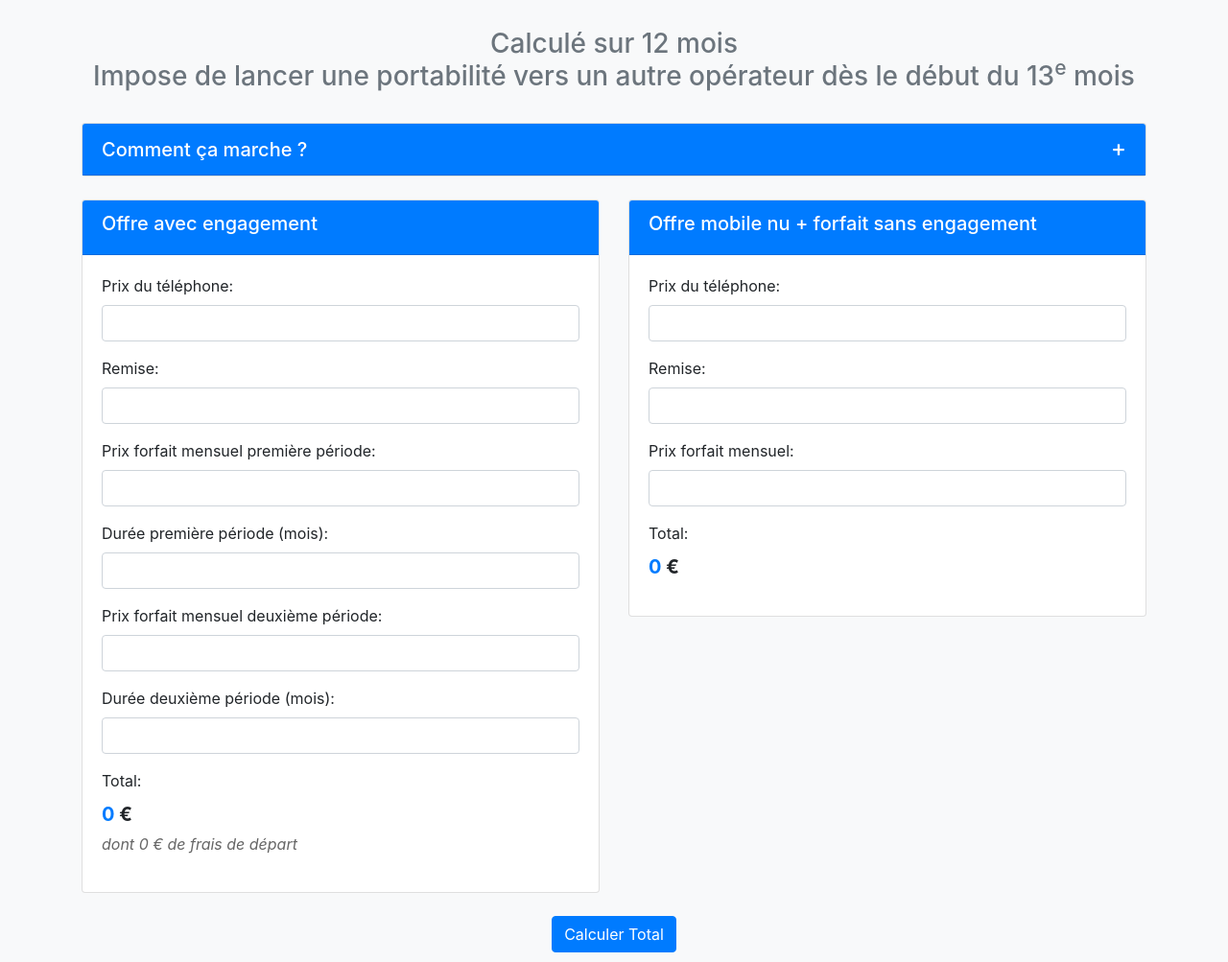
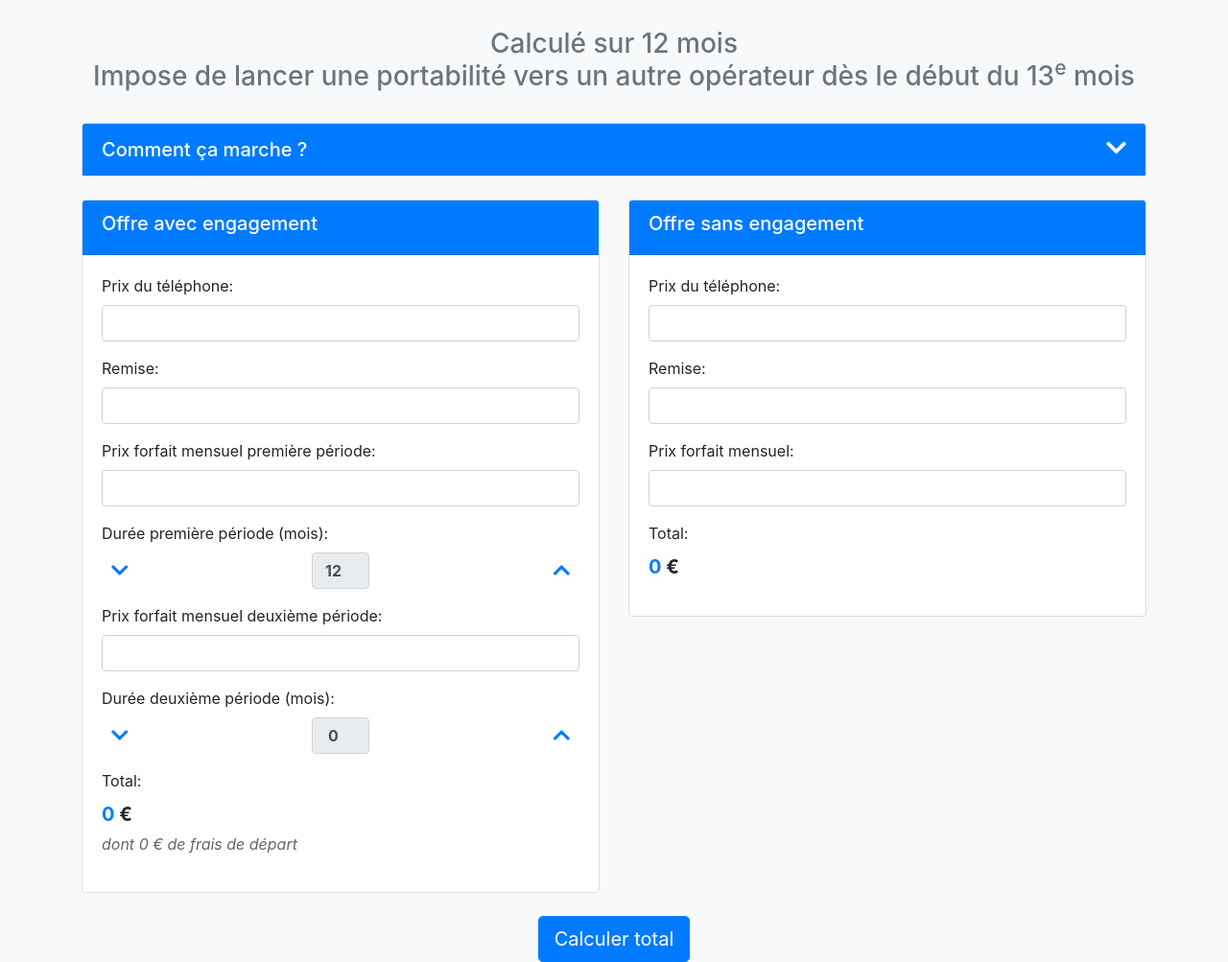
Before and after one commit to mrassol/calculateurchatel, a plain HTML site: page index.html in a window 1280 px wide. Shown: the part 75-1078 px from the top of the page at 96% size. Drawn offline with nearby package versions, Linux system fonts and the light colour scheme.

Commit message:
Update index.html
Corrections diverses (ajout animation, ajout de boutons + / -, utilisation de fontawesome

```diff
--- a/index.html
+++ b/index.html
@@ -1,13 +1,17 @@
 <!DOCTYPE html>
 <html lang="fr">
+
 <head>
     <meta charset="UTF-8">
     <meta name="viewport" content="width=device-width, initial-scale=1.0">
     <title>Comparaison des Offres</title>
     <link href="https://stackpath.bootstrapcdn.com/bootstrap/4.5.2/css/bootstrap.min.css" rel="stylesheet">
+    <!-- Inclure Font Awesome -->
+    <link href="https://cdnjs.cloudflare.com/ajax/libs/font-awesome/5.15.4/css/all.min.css" rel="stylesheet">
     <style>
         .moins-cher {
-            background-color: #ccffcc; /* Vert clair */
+            background-color: #ccffcc;
+            /* Vert clair */
         }
 
         .total-container {
@@ -22,13 +26,15 @@
         }
 
         .total {
-            color: #007bff; /* Couleur bleue pour le total */
+            color: #007bff;
+            /* Couleur bleue pour le total */
         }
 
         .total-difference {
             font-size: 1.5rem;
             font-weight: bold;
-            color: #28a745; /* Couleur verte pour le total le moins cher */
+            color: #28a745;
+            /* Couleur verte pour le total le moins cher */
         }
 
         .toggle-icon {
@@ -44,8 +50,52 @@
         .expanded .toggle-icon {
             transform: rotate(180deg);
         }
+
+        .duration-container {
+            display: flex;
+            align-items: center;
+            justify-content: space-between;
+        }
+
+        .duration-container input {
+            width: 60px;
+            text-align: center;
+            appearance: none;
+            background-color: white;
+            /* Couleur de fond blanche */
+            border: 1px solid #ced4da;
+            cursor: default;
+            font-weight: bold;
+            color: #495057;
+        }
+
+        .duration-container .btn {
+            padding: 0 10px;
+            font-size: 1.25rem;
+            border: none;
+            background-color: transparent;
+            cursor: pointer;
+            outline: none;
+            transition: background-color 0.3s, border-color 0.3s;
+        }
+
+        .duration-container .btn:hover {
+            background-color: #f0f0f0;
+            border-color: #007bff;
+        }
+
+        /* Afficher en permanence la scrollbar */
+        body {
+            overflow-y: scroll;
+        }
+
+        /* Animation pour la section repliable */
+        .collapsing {
+            transition: height 0.5s ease;
+        }
     </style>
 </head>
+
 <body class="bg-light">
 
     <div class="container mt-4">
@@ -58,36 +108,28 @@
                 <h2 class="h5 mb-0">
                     <a class="text-white d-flex justify-content-between align-items-center" data-toggle="collapse" href="#collapseExample" role="button" aria-expanded="false" aria-controls="collapseExample">
                         Comment ça marche ?
-                    <span class="toggle-icon" id="toggleIcon">+</span>
+                        <span class="toggle-icon" id="toggleIcon"><i class="fas fa-chevron-down"></i></span>
                     </a>
                 </h2>
             </div>
             <div class="collapse" id="collapseExample">
                 <div class="card-body">
-                <h3>
-                    Voici quelques exemples
-                </h3>
-                <p>
-                    Pour un opérateur qui augmente le prix après les 12 premiers mois (SFR par exemple) :
-                </p>
+                    <h3>Voici quelques exemples</h3>
+                    <p>Pour un opérateur qui augmente le prix après les 12 premiers mois (SFR par exemple) :</p>
                     <ul>
                         <li><strong>Prix première période :</strong> Prix année 1</li>
                         <li><strong>Durée :</strong> 12 mois</li>
                         <li><strong>Prix deuxième période :</strong> Prix année 2</li>
                         <li><strong>Durée :</strong> 0 mois</li>
                     </ul>
-                <p>
-                    Pour un prix constant sur les 24 mois :
-                </p>
+                    <p>Pour un prix constant sur les 24 mois :</p>
                     <ul>
                         <li><strong>Prix première période :</strong> Prix année 1</li>
                         <li><strong>Durée :</strong> 12 mois</li>
                         <li><strong>Prix deuxième période :</strong> Prix année 1</li>
                         <li><strong>Durée :</strong> 0 mois</li>
                     </ul>
-                <p>
-                    Pour un prix qui augmente au bout de 6 mois (Orange par exemple) :
-                </p>
+                    <p>Pour un prix qui augmente au bout de 6 mois (Orange par exemple) :</p>
                     <ul>
                         <li><strong>Prix première période :</strong> Prix 6 premiers mois</li>
                         <li><strong>Durée :</strong> 6 mois</li>
@@ -120,16 +162,32 @@
                                 <input type="number" class="form-control" id="prixForfait1Periode1">
                             </div>
                             <div class="form-group">
-                            <label for="dureePeriode1_1">Durée première période (mois):</label>
-                            <input type="number" class="form-control" id="dureePeriode1_1">
+                                <label>Durée première période (mois):</label>
+                                <div class="duration-container">
+                                    <button type="button" class="btn btn-outline-primary" id="decrement1" onclick="decrementValue('dureePeriode1_1', 'dureePeriode2_1')">
+                                        <i class="fas fa-chevron-down"></i>
+                                    </button>
+                                    <input type="number" class="form-control" id="dureePeriode1_1" value="12" readonly>
+                                    <button type="button" class="btn btn-outline-primary" id="increment1" onclick="incrementValue('dureePeriode1_1', 'dureePeriode2_1')">
+                                        <i class="fas fa-chevron-up"></i>
+                                    </button>
+                                </div>
                             </div>
                             <div class="form-group">
                                 <label for="prixForfait2Periode1">Prix forfait mensuel deuxième période:</label>
                                 <input type="number" class="form-control" id="prixForfait2Periode1">
                             </div>
                             <div class="form-group">
-                            <label for="dureePeriode2_1">Durée deuxième période (mois):</label>
-                            <input type="number" class="form-control" id="dureePeriode2_1">
+                                <label>Durée deuxième période (mois):</label>
+                                <div class="duration-container">
+                                    <button type="button" class="btn btn-outline-primary" id="decrement2" onclick="decrementValue('dureePeriode2_1', 'dureePeriode1_1')">
+                                        <i class="fas fa-chevron-down"></i>
+                                    </button>
+                                    <input type="number" class="form-control" id="dureePeriode2_1" value="0" readonly>
+                                    <button type="button" class="btn btn-outline-primary" id="increment2" onclick="incrementValue('dureePeriode2_1', 'dureePeriode1_1')">
+                                        <i class="fas fa-chevron-up"></i>
+                                    </button>
+                                </div>
                             </div>
                             <div class="form-group">
                                 <label>Total:</label>
@@ -148,7 +206,7 @@
             <div class="col-md-6 mb-4">
                 <div class="card" id="offre2">
                     <div class="card-header bg-primary text-white">
-                    <h2 class="h5">Offre mobile nu + forfait sans engagement</h2>
+                        <h2 class="h5">Offre sans engagement</h2>
                     </div>
                     <div class="card-body">
                         <form>
@@ -170,31 +228,48 @@
                                     <span id="total2" class="total">0</span> €
                                 </div>
                             </div>
+                            <div id="erreur2" class="text-danger"></div>
                         </form>
                     </div>
                 </div>
             </div>
         </div>
 
+        <!-- Bouton de calcul des totaux -->
         <div class="text-center">
-        <button class="btn btn-primary" onclick="calculerTotal()">Calculer Total</button>
+            <button type="button" class="btn btn-primary btn-lg" onclick="calculateTotals()">Calculer total</button>
         </div>
     </div>
 
     <script src="https://code.jquery.com/jquery-3.5.1.slim.min.js"></script>
-<script src="https://cdn.jsdelivr.net/npm/bootstrap@4.5.2/dist/js/bootstrap.bundle.min.js"></script>
+    <script src="https://cdn.jsdelivr.net/npm/@popperjs/core@2.9.2/dist/umd/popper.min.js"></script>
+    <script src="https://stackpath.bootstrapcdn.com/bootstrap/4.5.2/js/bootstrap.min.js"></script>
     <script>
-    function calculerTotal() {
-        // Réinitialisation des messages d'erreur et des styles
-        document.getElementById('erreur1').textContent = "";
+        function decrementValue(id1, id2) {
+            const input1 = document.getElementById(id1);
+            const input2 = document.getElementById(id2);
+            let value1 = parseInt(input1.value);
+            let value2 = parseInt(input2.value);
 
-        // Réinitialisation des couleurs des totaux
-        document.getElementById('total1').classList.remove('total-difference');
-        document.getElementById('total2').classList.remove('total-difference');
-        document.getElementById('offre1').classList.remove('moins-cher');
-        document.getElementById('offre2').classList.remove('moins-cher');
+            if (value1 > 0) {
+                input1.value = --value1;
+                input2.value = ++value2;
+            }
+        }
 
-        // Récupération des valeurs pour l'offre 1
+        function incrementValue(id1, id2) {
+            const input1 = document.getElementById(id1);
+            const input2 = document.getElementById(id2);
+            let value1 = parseInt(input1.value);
+            let value2 = parseInt(input2.value);
+
+            if (value2 > 0) {
+                input1.value = ++value1;
+                input2.value = --value2;
+            }
+        }
+
+        function calculateTotals() {
             const prixTel1 = parseFloat(document.getElementById('prixTel1').value) || 0;
             const remise1 = parseFloat(document.getElementById('remise1').value) || 0;
             const prixForfait1Periode1 = parseFloat(document.getElementById('prixForfait1Periode1').value) || 0;
@@ -202,47 +277,44 @@
             const prixForfait2Periode1 = parseFloat(document.getElementById('prixForfait2Periode1').value) || 0;
             const dureePeriode2_1 = parseFloat(document.getElementById('dureePeriode2_1').value) || 0;
 
-        // Vérification de la somme des durées
-        const dureeTotale = dureePeriode1_1 + dureePeriode2_1;
-        if (dureeTotale !== 12) {
-            document.getElementById('erreur1').textContent = "La somme des durées doit être strictement égale à 12 mois.";
-            return; // Arrêt de la fonction si la condition n'est pas respectée
-        }
-
-        // Calcul des frais de départ
             const fraisDepart1 = prixForfait2Periode1 * 3;
 
-        // Calcul du total pour l'offre 1
             const total1 = (prixTel1 - remise1) + (prixForfait1Periode1 * dureePeriode1_1) + (prixForfait2Periode1 * dureePeriode2_1) + fraisDepart1;
             document.getElementById('total1').textContent = total1.toFixed(2);
             document.getElementById('fraisDepart1').textContent = fraisDepart1.toFixed(2);
 
-        // Récupération des valeurs pour l'offre 2
             const prixTel2 = parseFloat(document.getElementById('prixTel2').value) || 0;
             const remise2 = parseFloat(document.getElementById('remise2').value) || 0;
             const prixForfait1Periode2 = parseFloat(document.getElementById('prixForfait1Periode2').value) || 0;
 
-        // Calcul du total pour l'offre 2
             const total2 = (prixTel2 - remise2) + (prixForfait1Periode2 * 12);
             document.getElementById('total2').textContent = total2.toFixed(2);
 
-        // Comparaison des totaux pour déterminer le moins cher
             if (total1 < total2) {
                 document.getElementById('total1').classList.add('total-difference');
                 document.getElementById('offre1').classList.add('moins-cher');
+                document.getElementById('total2').classList.remove('total-difference');
+                document.getElementById('offre2').classList.remove('moins-cher');
             } else if (total2 < total1) {
                 document.getElementById('total2').classList.add('total-difference');
                 document.getElementById('offre2').classList.add('moins-cher');
+                document.getElementById('total1').classList.remove('total-difference');
+                document.getElementById('offre1').classList.remove('moins-cher');
+            } else {
+                document.getElementById('total1').classList.remove('total-difference');
+                document.getElementById('offre1').classList.remove('moins-cher');
+                document.getElementById('total2').classList.remove('total-difference');
+                document.getElementById('offre2').classList.remove('moins-cher');
             }
         }
 
-	    // Script pour changer le symbole + / - lors du pliage ou dépliage
         $('#collapseExample').on('shown.bs.collapse', function () {
-        $('#toggleIcon').text('-');
+            $('#toggleIcon').html('<i class="fas fa-chevron-up"></i>');
         });
         $('#collapseExample').on('hidden.bs.collapse', function () {
-        $('#toggleIcon').text('+');
+            $('#toggleIcon').html('<i class="fas fa-chevron-down"></i>');
         });
     </script>
 </body>
+
 </html>
```
Lines whose indentation alone changed are shown as unchanged.
